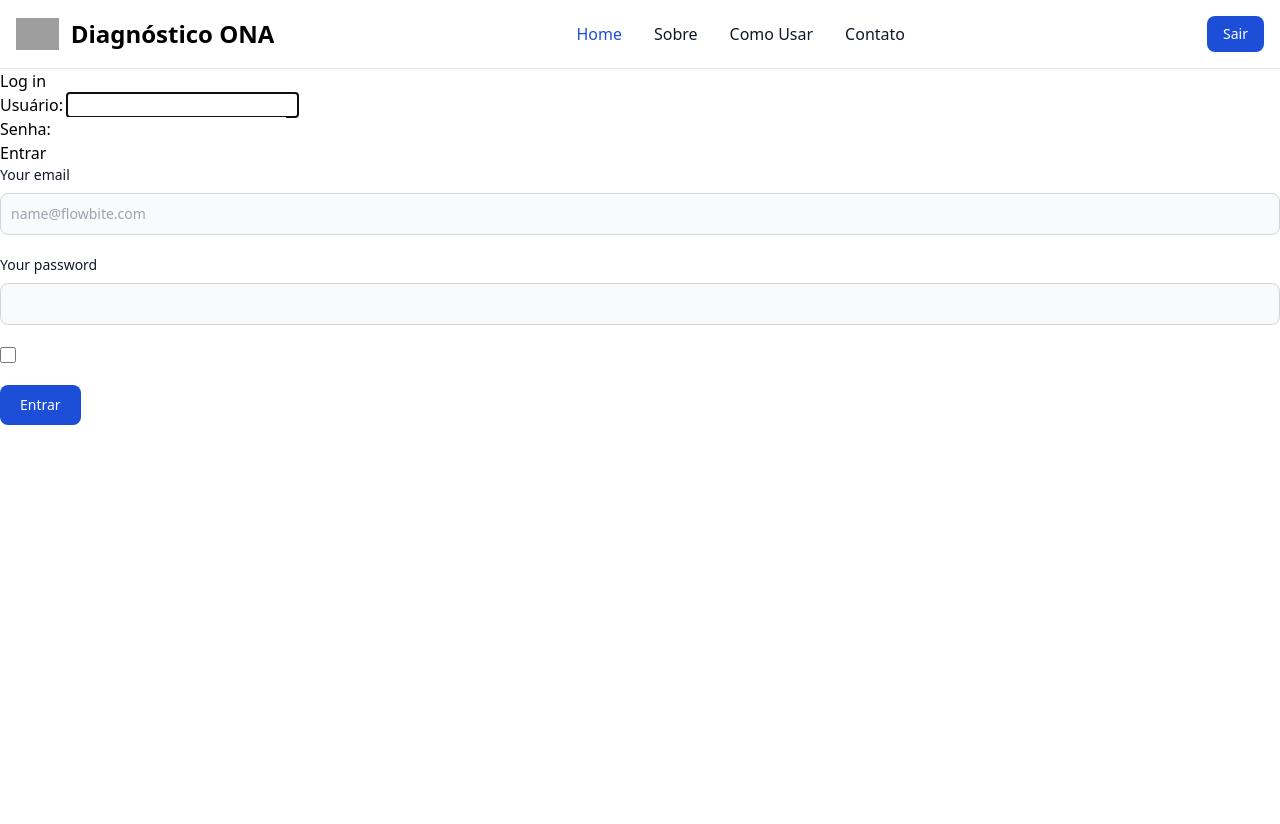
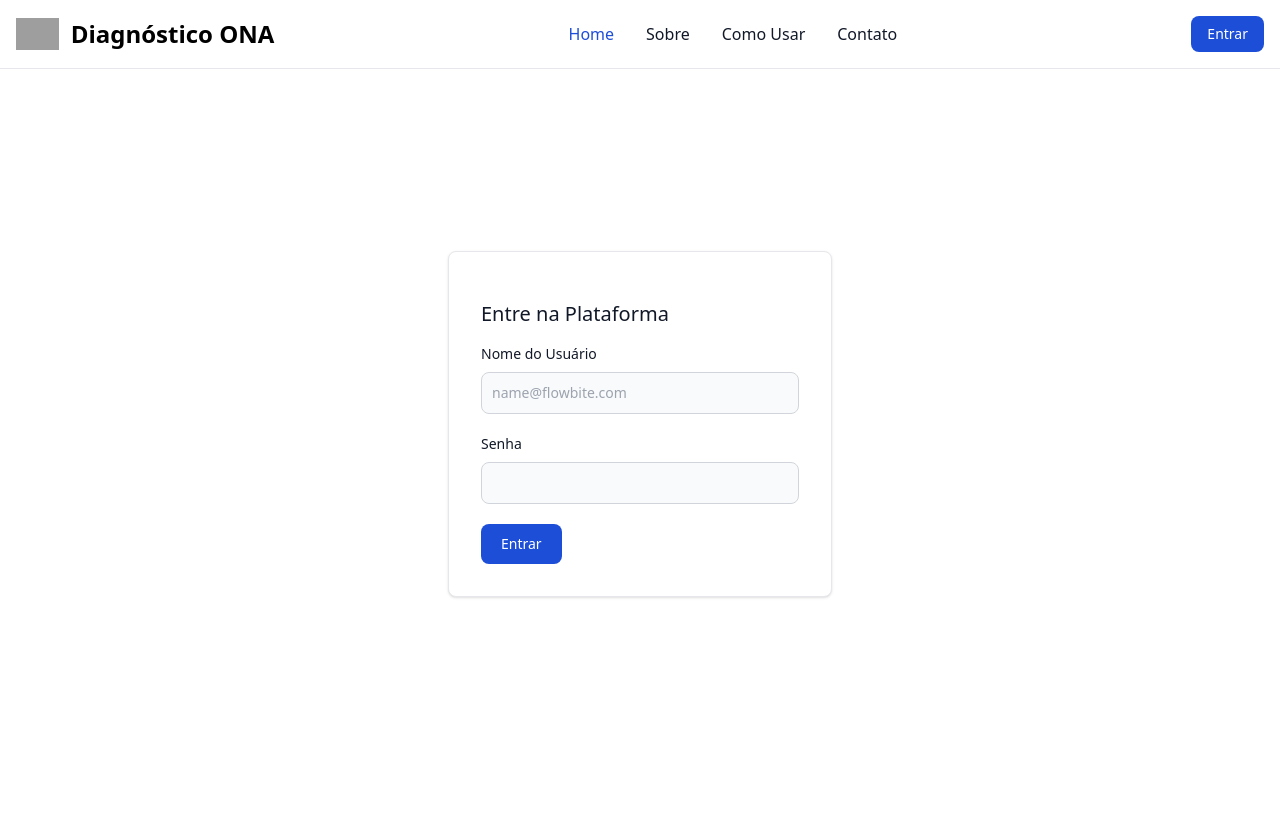
Before and after one commit to gustapfp/dodo, a Django app: page /accounts/login/ in a window 1280 px wide. Before the commit the page ends 425 px from the top, so only its background shows below. Run offline with Django 4.2, Linux system fonts and the light colour scheme; tables that the repository leaves empty hold one stand-in row (values such as "Sample post"); one stand-in notice (Sample message) is shown; some libraries are stand-ins or nearby versions; grey boxes are pictures that could not be loaded.

Commit message:
feat: login page

```diff
--- a/core/urls.py
+++ b/core/urls.py
@@ -1,11 +1,12 @@
 from django.contrib import admin
 from django.urls import path, include
-
+from users.views import login_view
 urlpatterns = [
     # -- ADMIN --
     path("admin/", admin.site.urls),
     # -- USER MANAGEMENT --
     path("accounts/", include("django.contrib.auth.urls")),
+    path("accounts/login/", login_view, name='login'),
     # -- LOCAL APPS --
     path("users/", include("users.urls")),
     path("", include("pages.urls")),
--- a/templates/partials/_navbar.html
+++ b/templates/partials/_navbar.html
@@ -3,7 +3,7 @@
 
 
 <nav
-    class="bg-white dark:bg-gray-900 mb-64fixed w-full z-20 top-0 start-0 border-b border-gray-200 dark:border-gray-600">
+    class="bg-white dark:bg-gray-900  fixed w-full z-20 top-0 start-0 border-b border-gray-200 dark:border-gray-600">
     <div class="max-w-screen-xl flex flex-wrap items-center justify-between mx-auto p-4">
         <a href="{% url 'home' %}" class="flex items-center space-x-3 rtl:space-x-reverse">
             <img src="https://flowbite.com/docs/images/logo.svg" class="h-8" alt="Flowbite Logo">
@@ -16,12 +16,12 @@
             class="text-white bg-blue-700 hover:bg-blue-800 focus:ring-4 focus:outline-none focus:ring-blue-300
             font-medium rounded-lg text-sm px-4 py-2 text-center dark:bg-blue-600 dark:hover:bg-blue-700 dark:focus:ring-blue-800"
 
-            >Entrar</a>
+            >Sair</a>
             {% else %}
             <a  href="{% url 'login' %}"
             class="text-white bg-blue-700 hover:bg-blue-800 focus:ring-4 focus:outline-none focus:ring-blue-300
                     font-medium rounded-lg text-sm px-4 py-2 text-center dark:bg-blue-600 dark:hover:bg-blue-700 dark:focus:ring-blue-800">
-            Sair
+            Entrar
             </a>
             {% endif %}
 
--- /dev/null
+++ b/templates/partials/forms/text_input.html
@@ -0,0 +1,6 @@
+<div class="mb-5">
+    <label for="base-input" class="block mb-2 text-sm font-medium text-gray-900 dark:text-white">{{field.label}}</label>
+    <input type="text" id="base-input" class="bg-gray-50 border border-gray-300 text-gray-900 text-sm rounded-lg
+     focus:ring-blue-500 focus:border-blue-500 block w-full p-2.5 dark:bg-gray-700 dark:border-gray-600
+     dark:placeholder-gray-400 dark:text-white dark:focus:ring-blue-500 dark:focus:border-blue-500">
+</div>
--- a/templates/registration/login.html
+++ b/templates/registration/login.html
@@ -3,35 +3,47 @@
 {% block title%} Log In {% endblock title%}
 
 {% block content %}
-<h2>Log in</h2>
-<form method="POST">
-    {% csrf_token %}
-    {{form.as_p}}
-    <button type="submit">Entrar</button>
-</form>
+
+
+{% if messages %}
+<ul>
+    {% for message in messages %}
+    <li>{{ message }}</li>
+    {% endfor %}
+</ul>
+{% endif %}
+
+<div class="flex h-screen  items-center justify-center ">
 
 
 
+    <div
+        class="w-full max-w-sm p-4 bg-white border border-gray-200 rounded-lg shadow sm:p-6 md:p-8 dark:bg-gray-800 dark:border-gray-700">
         <form method="POST">
             {% csrf_token %}
+            <h5 class="text-xl font-medium text-gray-900 dark:text-white py-4">Entre na Plataforma</h5>
             <div class="mb-5">
-      <label for="email" class="block mb-2 text-sm font-medium text-gray-900 dark:text-white">Your email</label>
-      <input type="email" id="email" class="bg-gray-50 border border-gray-300 text-gray-900 text-sm rounded-lg focus:ring-blue-500 focus:border-blue-500 block w-full p-2.5 dark:bg-gray-700 dark:border-gray-600 dark:placeholder-gray-400 dark:text-white dark:focus:ring-blue-500 dark:focus:border-blue-500" placeholder="name@flowbite.com" required />
+                <label for="email" class="block mb-2 text-sm font-medium text-gray-900 dark:text-white">Nome do
+                    Usuário</label>
+                <input type="text" id="username" name="username"
+                    class="bg-gray-50 border border-gray-300 text-gray-900 text-sm rounded-lg focus:ring-blue-500 focus:border-blue-500 block w-full p-2.5 dark:bg-gray-700 dark:border-gray-600 dark:placeholder-gray-400 dark:text-white dark:focus:ring-blue-500 dark:focus:border-blue-500"
+                    placeholder="name@flowbite.com" required />
             </div>
             <div class="mb-5">
-      <label for="password" class="block mb-2 text-sm font-medium text-gray-900 dark:text-white">Your password</label>
-      <input type="password" id="password" class="bg-gray-50 border border-gray-300 text-gray-900 text-sm rounded-lg focus:ring-blue-500 focus:border-blue-500 block w-full p-2.5 dark:bg-gray-700 dark:border-gray-600 dark:placeholder-gray-400 dark:text-white dark:focus:ring-blue-500 dark:focus:border-blue-500" required />
-    </div>
-    <div class="flex items-start mb-5">
-      <div class="flex items-center h-5">
-        <input id="remember" type="checkbox" value="" class="w-4 h-4 border border-gray-300 rounded bg-gray-50 focus:ring-3 focus:ring-blue-300 dark:bg-gray-700 dark:border-gray-600 dark:focus:ring-blue-600 dark:ring-offset-gray-800 dark:focus:ring-offset-gray-800" required />
+                <label for="password" class="block mb-2 text-sm font-medium text-gray-900 dark:text-white">Senha</label>
+                <input type="password" id="password" name="password"
+                    class="bg-gray-50 border border-gray-300 text-gray-900 text-sm rounded-lg focus:ring-blue-500 focus:border-blue-500 block w-full p-2.5 dark:bg-gray-700 dark:border-gray-600 dark:placeholder-gray-400 dark:text-white dark:focus:ring-blue-500 dark:focus:border-blue-500"
+                    required />
             </div>
 
-    </div>
-    <button type="submit" class="text-white bg-blue-700 hover:bg-blue-800 focus:ring-4
+            <button type="submit"
+                class="text-white bg-blue-700 hover:bg-blue-800 focus:ring-4
                 focus:outline-none focus:ring-blue-300 font-medium rounded-lg text-sm w-full
                 sm:w-auto px-5 py-2.5 text-center dark:bg-blue-600 dark:hover:bg-blue-700 dark:focus:ring-blue-800">Entrar</button>
         </form>
+    </div>
 
 
+</div>
+
 {% endblock content %}
--- a/users/urls.py
+++ b/users/urls.py
@@ -1,5 +1,5 @@
 from django.urls import path
-from .views import user_page_view
 
 
-urlpatterns = [path("", user_page_view, name="users")]
+urlpatterns = [
+    ]
```
Also changed, not shown: templates/home.html (+1 -20 lines), templates/partials/_jumbotron.html (+16 -5 lines), users/forms.py (+13 -1 lines), users/views.py (+16 -5 lines). Lines whose indentation alone changed are shown as unchanged.
